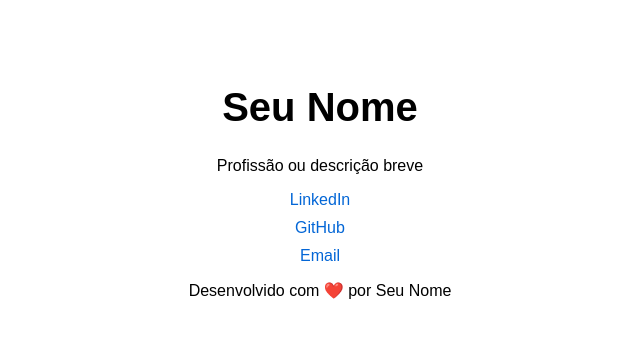
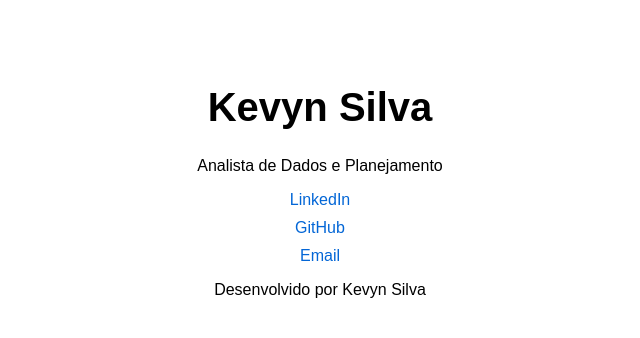
Before and after one commit to KevynOSilva/Supply.Gocase, a plain HTML site: page index.html in a window 1280 px wide. Shown: the whole page, without its empty margins (320-960 px from the left). Drawn offline with Linux system fonts and the light colour scheme.

Commit message:
index.html

```diff
--- a/index.html
+++ b/index.html
@@ -3,7 +3,7 @@
 <head>
   <meta charset="UTF-8" />
   <meta name="viewport" content="width=device-width, initial-scale=1.0" />
-  <title>Seu Nome</title>
+  <title>Supply Chain Gocase</title>
   <style>
     body {
       font-family: Arial, sans-serif;
@@ -27,13 +27,13 @@
   </style>
 </head>
 <body>
-  <h1>Seu Nome</h1>
-  <p>Profissão ou descrição breve</p>
+  <h1>Kevyn Silva</h1>
+  <p>Analista de Dados e Planejamento</p>
   <ul>
     <li><a href="https://www.linkedin.com/in/seu-perfil" target="_blank">LinkedIn</a></li>
     <li><a href="https://github.com/seu-usuario" target="_blank">GitHub</a></li>
     <li><a href="mailto:seu-email@example.com">Email</a></li>
   </ul>
-  <p>Desenvolvido com ❤️ por Seu Nome</p>
+  <p>Desenvolvido por Kevyn Silva</p>
 </body>
 </html>
```
